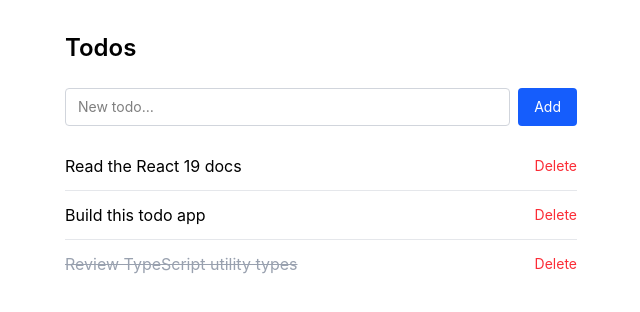
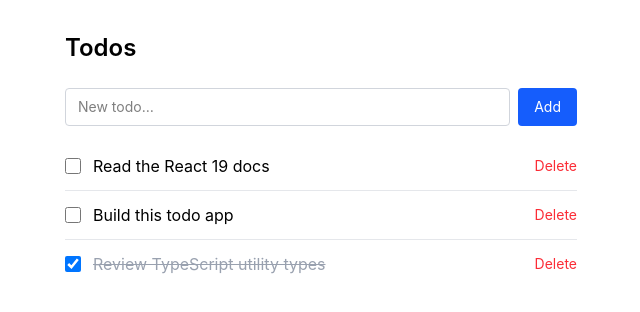
Before and after one commit to ooloth/react-ts-patterns, a React (Vite) app: page / in a window 1280 px wide. Shown: the top 312 px of the page, without its empty margins (319-959 px from the left). Built offline with nearby package versions, Linux system fonts and the light colour scheme.

Commit message:
ui: replace title-button toggle with checkbox

```diff
--- a/src/ui/TodoList.tsx
+++ b/src/ui/TodoList.tsx
@@ -71,11 +71,15 @@ export function TodoList({ todosPromise, onMutate }: Props) {
       <ul className="mt-4 divide-y divide-gray-200">
         {optimisticTodos.map(todo => (
           <li key={todo.id} className="flex items-center gap-3 py-3">
-            <button onClick={() => handleToggle(todo.id)} className="flex-1 text-left">
-              <span className={todo.status === 'completed' ? 'line-through text-gray-400' : ''}>
-                {todo.title}
-              </span>
-            </button>
+            <input
+              type="checkbox"
+              checked={todo.status === 'completed'}
+              onChange={() => handleToggle(todo.id)}
+              className="h-4 w-4 cursor-pointer"
+            />
+            <span className={`flex-1 ${todo.status === 'completed' ? 'line-through text-gray-400' : ''}`}>
+              {todo.title}
+            </span>
             <button
               onClick={() => handleDelete(todo.id)}
               className="text-sm text-red-500 hover:text-red-700"
```
